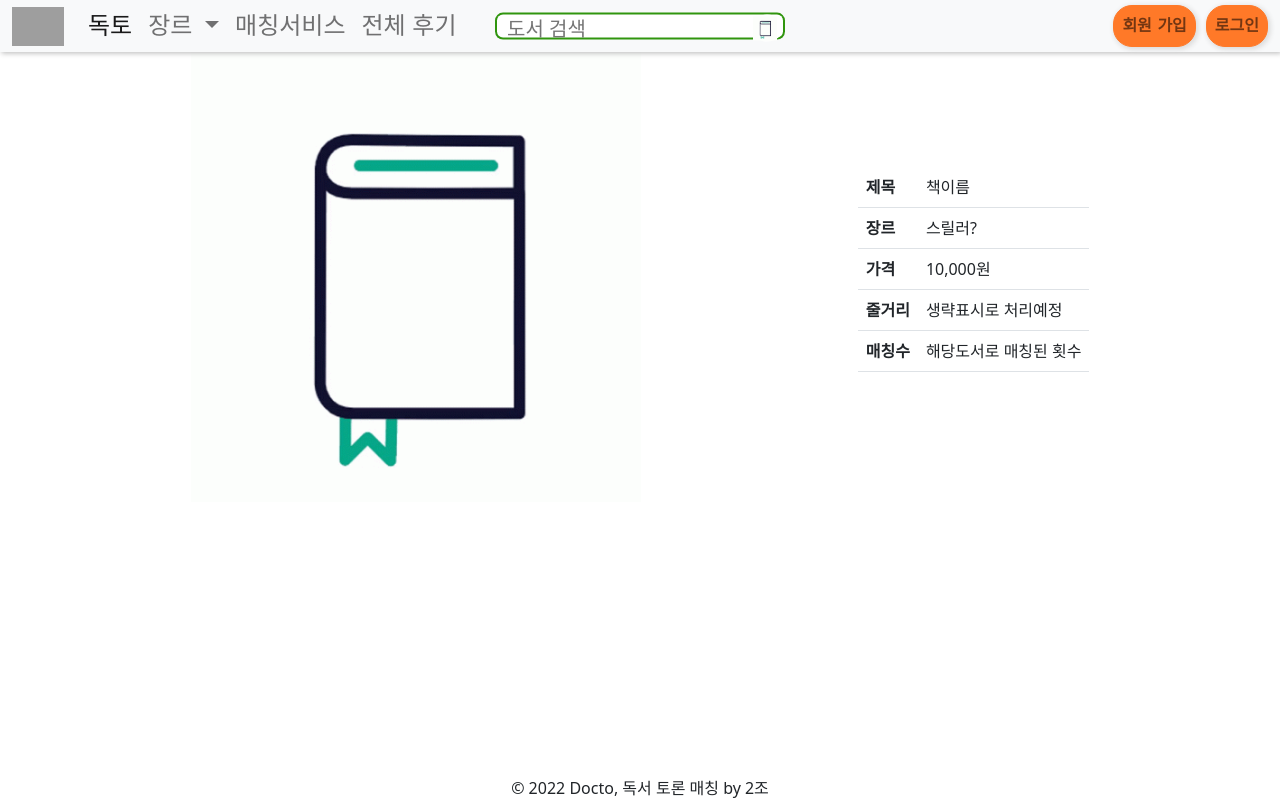
After one commit to ksy133900/KDT-Final-PJT, a Django app: page /detail/ in a window 1280 px wide. The commit adds this page. Run offline with Django 3.2, Linux system fonts and the light colour scheme; some libraries are stand-ins or nearby versions; some web fonts are replaced; grey boxes are pictures that could not be loaded.

Commit message:
review/detail,accounts/update_html 생성

```diff
--- a/accounts/templates/accounts/profile.html
+++ b/accounts/templates/accounts/profile.html
@@ -1,5 +1,8 @@
 {% extends 'base.html' %}
 {% load static %}
+{% block css %}
+<link rel="stylesheet" href="{% static 'css/profile.css' %}">
+{% endblock css %}
 {% block content %}
 
 <section class="container mt-5 mb-5 p-3 bg-dark bg-opacity-25 rounded-2">
--- a/accounts/urls.py
+++ b/accounts/urls.py
@@ -9,5 +9,6 @@ urlpatterns = [
     path("login/", views.login, name="login"),
     path("logout/", views.logout, name="logout"),
     # path("<int:pk>/", views.detail, name="detail"),
-    path("profile/", views.profile, name="profile"),# 이후에 <int:pk>넣어야함
+    path("profile/", views.profile, name="profile"),# 이후에 <int:pk>넣어 주세요~
+    path("update/", views.update, name="update"),# 이후에 <int:pk>넣어 주세요~
 ]
--- a/accounts/views.py
+++ b/accounts/views.py
@@ -54,6 +54,8 @@ def logout(request):
 def profile(request):
     return render(request,"accounts/profile.html")
 
+def update(request):
+    return render(request,"accounts/update.html")
 
 # def detail(request, pk):
 #     user = get_user_model().objects.get(pk=pk)
--- /dev/null
+++ b/review/templates/review/detail.html
@@ -0,0 +1,58 @@
+{% extends 'base.html' %}
+{% load static %}
+
+{% block css %}
+<link rel="stylesheet" href="{% static 'css/detail.css' %}">
+{% endblock css %}
+
+{% block content %}
+
+<section class="container">
+  <!--상단부 시작-->
+  <div class="d-flex align-items-center justify-content-around">
+    <!--책 이미지-->
+    <div class="img_box">
+      <img src="{% static 'images/book.gif' %}" alt="">
+    </div>
+    <!--책 정보-->
+    <div>
+      <table class="table">
+    <!--테이블 비율-->
+    <colgroup>
+      <col width="width:50px" /><!--No.-->
+      <col width="width:200px" /><!--도서명-->
+    </colgroup>
+        <tbody>
+          <tr>
+            <th scope="row">제목</th>
+            <td>책이름</td>
+          </tr>
+          <tr>
+            <th scope="row">장르</th>
+            <td>스릴러?</td>
+          </tr>
+          <tr>
+            <th scope="row">가격</th>
+            <td>10,000원</td>
+          </tr>
+          <tr>
+            <th scope="row">줄거리</th>
+            <td>생략표시로 처리예정</td>
+          </tr>
+          <tr>
+            <th scope="row">매칭수</th>
+            <td>해당도서로 매칭된 횟수</td>
+          </tr>
+        </tbody>
+      </table>
+    </div>
+  </div>
+  <!--상단부 종료-->
+
+  <!--하단 리뷰카드 시작-->
+  <div>
+
+  </div>
+</section>
+
+{% endblock content %}
--- a/review/templates/review/pro_index.html
+++ b/review/templates/review/pro_index.html
@@ -1,5 +1,8 @@
 {% extends 'base.html' %}
 {% load static %}
+{% block css %}
+<link rel="stylesheet" href="{% static 'css/pro_index.css' %}">
+{% endblock css %}
 {% block content %}
 
 <section class="container mt-3 mb-5">
--- a/review/urls.py
+++ b/review/urls.py
@@ -8,5 +8,5 @@ urlpatterns = [
     path("index/", views.index, name="index"),
     path("genre/", views.genre, name="genre"),
     path("create/", views.create, name="create"),
-    # path("detail/", views.detail, name="detail"),
+    path("detail/", views.detail, name="detail"),
 ]
--- a/review/views.py
+++ b/review/views.py
@@ -59,6 +59,6 @@ def create(request):
     return render(request, "review/create.html", context)
 
 
-# def detail(request):
+def detail(request):
 
-#     return render(request, "review/detail.html")
+    return render(request, "review/detail.html")
--- /dev/null
+++ b/static/css/detail.css
@@ -0,0 +1,12 @@
+/* review/detail css시작 */
+
+.img_box {
+  width: 450px;
+  height: 450px;
+}
+
+.img_box img {
+  width: 100%;
+}
+
+/* review/detail css시작 */
--- a/static/css/style.css
+++ b/static/css/style.css
@@ -4,81 +4,3 @@ a {
 }
 
 /*base.html css 종료*/
-
-
-
-/* pro_index css 시작 */
-
-.top_banner {
-  width: 1280px;
-  height: 500px;
-  border: 1px solid;
-  border-radius: 3rem;
-  background-color: rgb(245, 245, 245);
-  align-items: center;
-  justify-content: center;
-}
-
-@media(max-width:800px) {
-  section {
-    flex-wrap: nowrap;
-    flex-direction: column-reverse;
-  }
-}
-
-.top_banner .img_box {
-  width: 600px;
-  height: 380px;
-  opacity: 0.8;
-  overflow: hidden;
-  border-radius: 3rem;
-
-}
-
-.top_banner h1 {
-  letter-spacing: 3px;
-}
-
-.top_banner .img_box img {
-  max-width: 100%;
-}
-
-.btn_1 {
-  width: 250px;
-  height: 40px;
-  background-color: coral;
-  box-shadow: 3px 3px 3px rgb(121, 121, 121);
-
-}
-
-.btn_1:hover {
-  background-color: rgb(255, 162, 129);
-
-}
-
-.btn_2 {
-  background-color: rgb(243, 243, 243);
-  box-shadow: 3px 3px 3px rgb(121, 121, 121);
-}
-
-.mid_banner {
-  width: 1280px;
-  height: 200px;
-  border: 1px solid;
-  border-radius: 3rem;
-}
-
-/* pro_index css 종료 */
-
-/* profile css시작 */
-
-.img_box {
-  width: 150px;
-  height: 150px;
-}
-
-.img_box img {
-  width: 100%;
-}
-
-/* profile css시작 */
--- a/templates/base.html
+++ b/templates/base.html
@@ -25,9 +25,9 @@
   <!-- nav font-->
   <title> 독토 </title>
   <script defer src="{% static 'js/indexjs.js'%}"></script>
+  {% block css %}
+  {% endblock css %}
 
-  <style>
-  </style>
 </head>
 
 <body>
```
Also changed, not shown: accounts/templates/accounts/update.html (added, +16 -0 lines), static/css/pro_index.css (added, +62 -0 lines), static/css/profile.css (added, +12 -0 lines).
